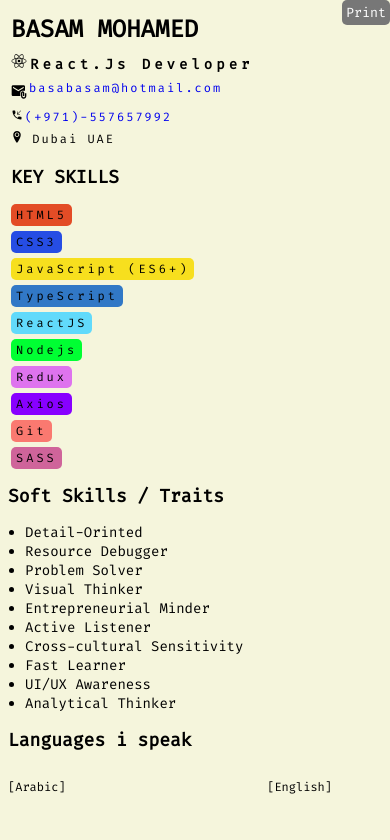
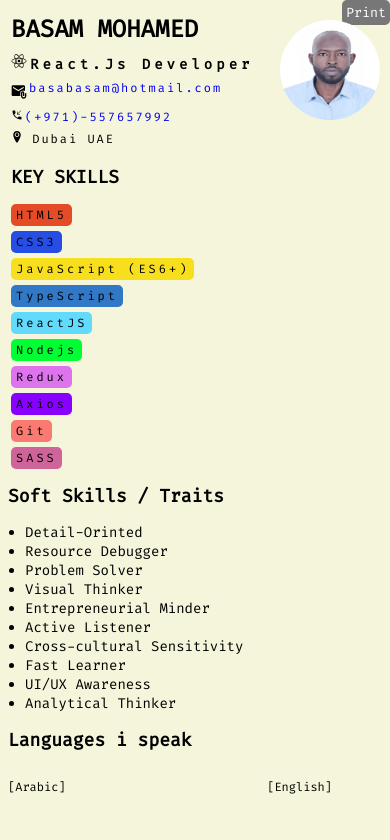
Before and after one commit to BasamLive/my-resume, a React (Vite) app: page / in a window 390 px wide. Shown: the top 840 px of the page. Built offline with nearby package versions, Linux system fonts and the light colour scheme.

Commit message:
changed the picture look for the small screen sizes

```diff
--- a/src/App.css
+++ b/src/App.css
@@ -260,7 +260,10 @@ li {
   }
 
   .picture {
-    display: none;
+    height: 100px;
+    width: 100px;
+    top: 20px;
+    right: 10px;
   }
 
   footer {
```
